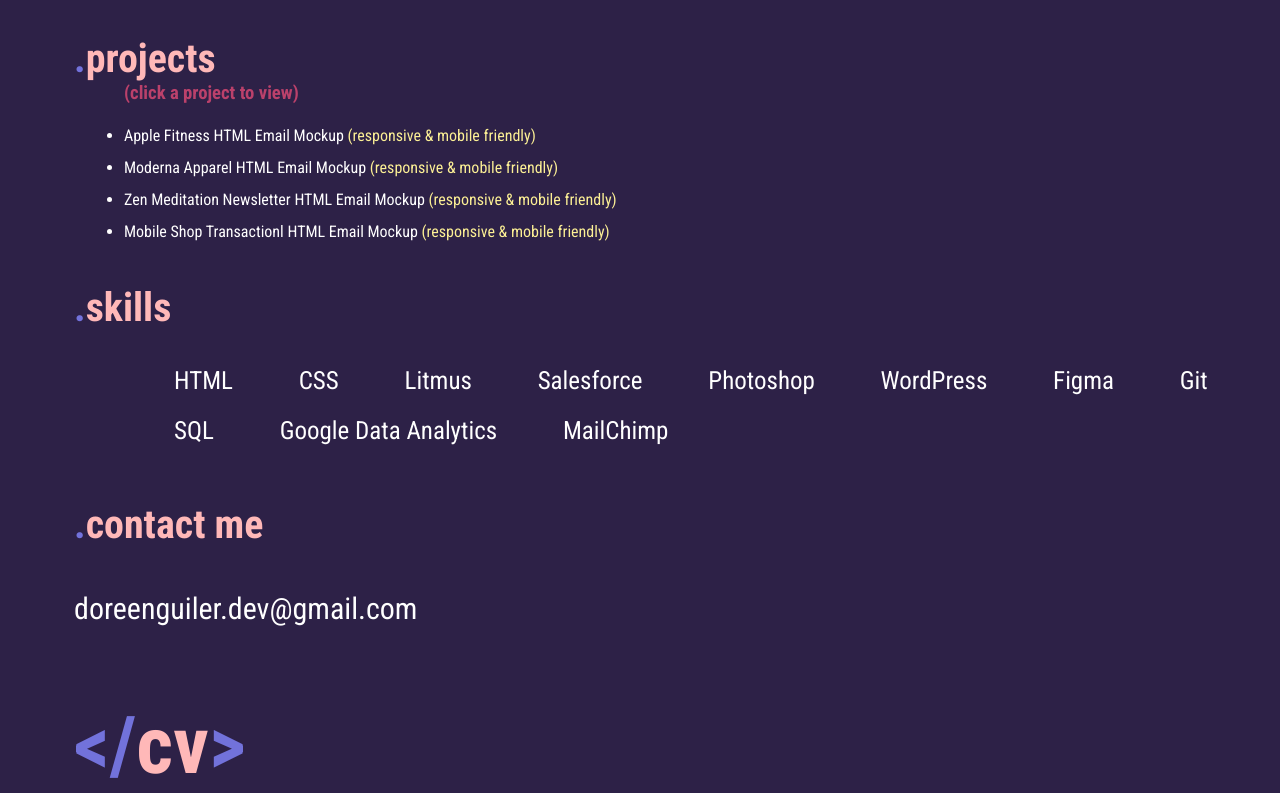
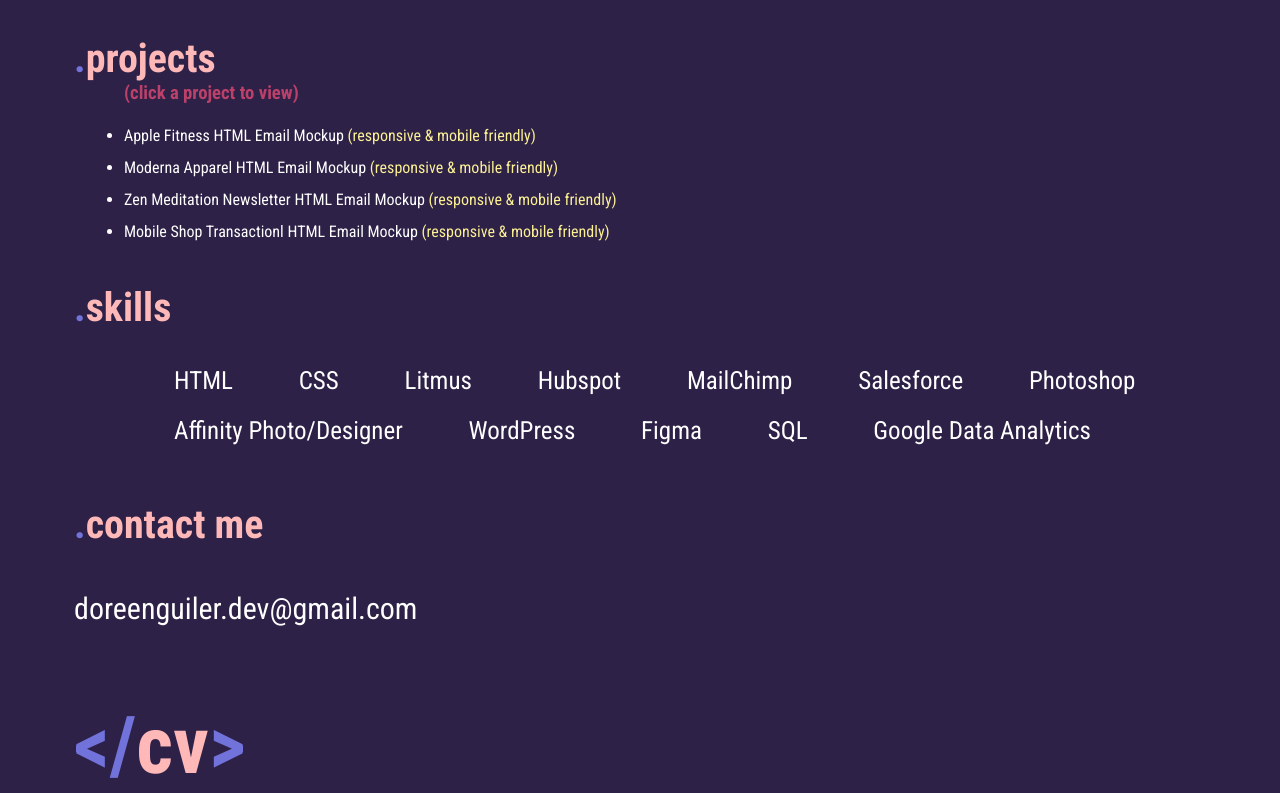
Before and after one commit to Doreen-Guiler/resume, a plain HTML site: page index.html in a window 1280 px wide. Shown: the part 1648-2441 px from the top of the page. Drawn offline with Linux system fonts and the light colour scheme.

Commit message:
Update index.html

```diff
--- a/index.html
+++ b/index.html
@@ -154,14 +154,15 @@
             <li>HTML</li>
             <li>CSS</li>
             <li>Litmus</li>
+            <li>Hubspot</li>
+            <li>MailChimp</li>
             <li>Salesforce</li>
             <li>Photoshop</li>
+             <li>Affinity Photo/Designer</li>
             <li>WordPress</li>
             <li>Figma</li>
-            <li>Git</li>
             <li>SQL</li>
             <li>Google Data Analytics</li>
-            <li>MailChimp</li>
         </ul>
     </section>
 <!--CV footer-->
```
